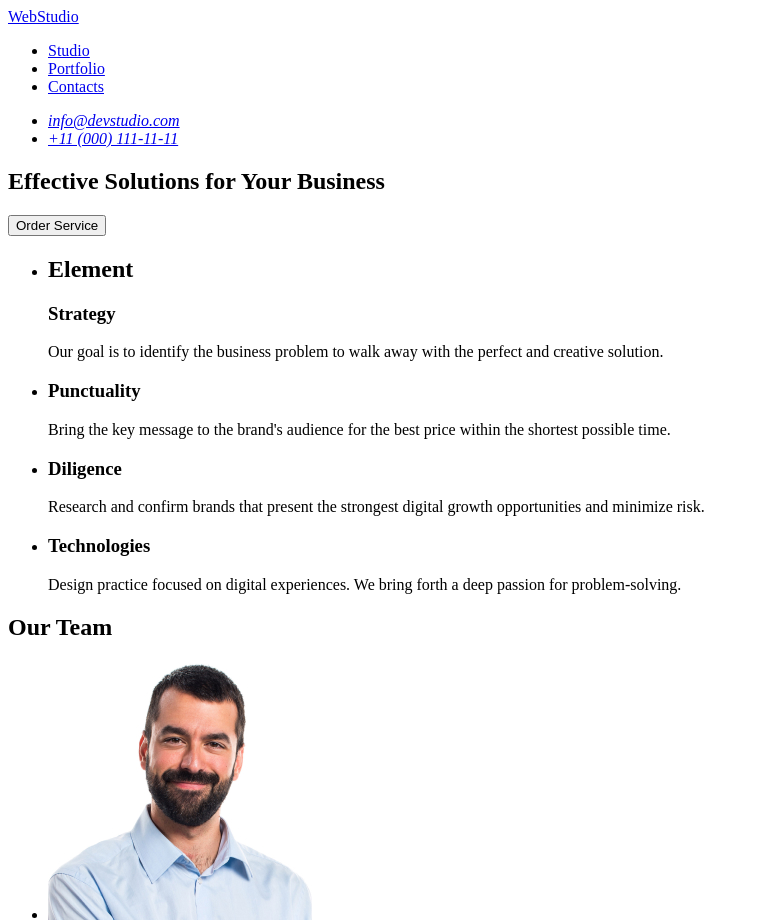
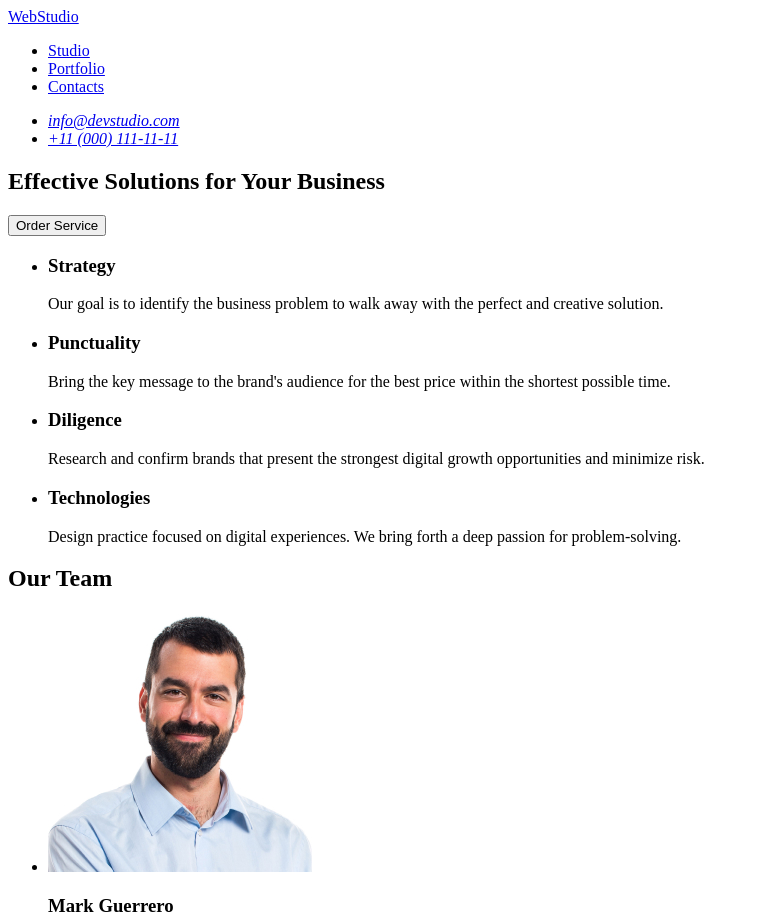
Before and after one commit to Yulia-Vladimirovna/goit-markup-hw-01-2024, a plain HTML site: page index.html in a window 1280 px wide. Shown: the top 923 px of the page, without its empty margins (0-759 px from the left). Drawn offline with Linux system fonts and the light colour scheme.

Commit message:
Update index.html

```diff
--- a/index.html
+++ b/index.html
@@ -34,7 +34,7 @@
       <section>
         <ul>
           <li>
-            <h2>Element</h2>
+            <h2 hidden>Element</h2>
             <h3>Strategy</h3>
             <p>
               Our goal is to identify the business problem to walk away with the perfect and
```
